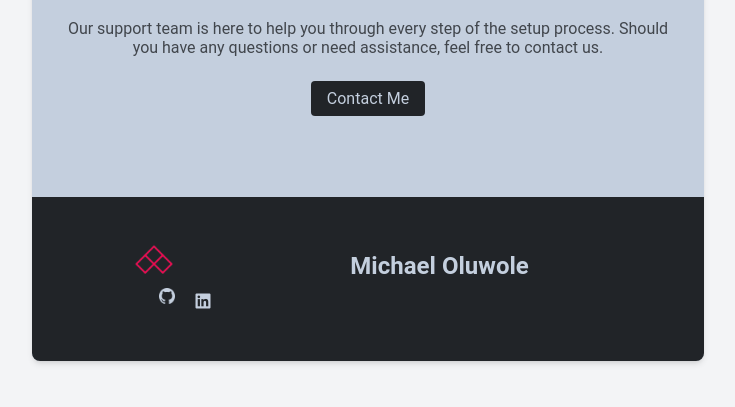
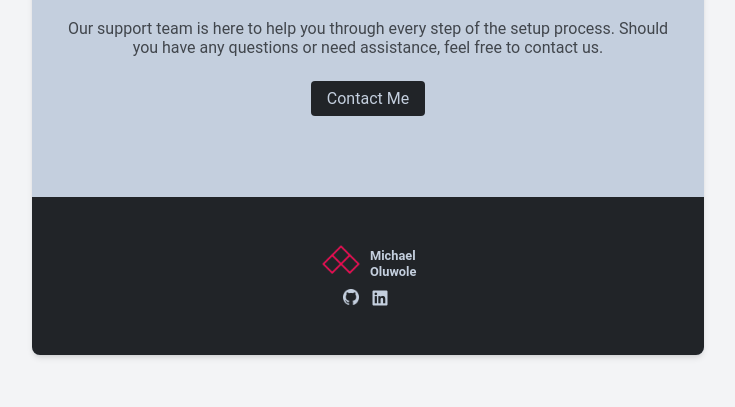
Before and after one commit to Michael-Obj/portfolio, a Django app: template templates/email.html in a window 1280 px wide. Shown: the part 1665-2072 px from the top of the page, without its empty margins (272-1007 px from the left). After the commit the page ends 2023 px from the top, so only its background shows below. Run offline with Django 5.2, Linux system fonts and the light colour scheme; the template is opened without the code that fills it, so the values that code supplies are empty.

Commit message:
forth commit

```diff
--- a/templates/email.html
+++ b/templates/email.html
@@ -44,7 +44,7 @@
                         <td>
                             <div class="" style="display: flex; align-items: center;">
                                 <img alt="logo" class="" height="40" width="40" style="height: 2.5rem; width: 2.5rem;" src="https://portfolio-production-fe96.up.railway.app/static/images/software-logo.png"/>
-                                <span class="" style="color: #C4CFDE; margin-left: 0.5rem; font-size: 1.25rem; line-height: 1.75rem; font-weight: 400;">
+                                <span class="" style="color: #C4CFDE; margin-left: 0.5rem; font-size: 1.25rem; line-height: 2.5rem; font-weight: 400;">
                                     Michael Oluwole
                                 </span>
                             </div>
@@ -215,7 +215,7 @@
                         </tr>
                     </thead>
 
-                    <tbody>
+                    <!-- <tbody>
                         <tr style="text-align: center;">
                             <td></td>
                             <td valign="middle" style="text-align: right;" >
@@ -243,6 +243,37 @@
                             </td>
                             <td></td>
                         </tr>
+                    </tbody> -->
+
+
+                    <tbody>
+                        <tr style="text-align: center;">
+                            <td style="width: 25%"></td>
+                            <td valign="middle" style="text-align: right; width: 25%">
+                                <img alt="developer logo" class="" style="margin-right: 0.3rem; display: inline-block; vertical-align: middle;" height="40" width="40" src="https://portfolio-production-fe96.up.railway.app/static/images/software-logo.png"/>
+                            </td>
+                            <td valign="middle" style="text-align: left; width: 25%">
+                                <span class="" style="color: #C4CFDE; font-size: 0.8rem; line-height: 1rem; font-weight: 700; display: inline-block; vertical-align: middle">
+                                    Michael <br> Oluwole
+                                </span>
+                            </td>
+                            <td style="width: 25%"></td>
+                        </tr>
+
+                        <tr style="text-align: center">
+                            <td style="width: 25%"></td>
+                            <td valign="middle" style="text-align: right; width: 25%">
+                                    <a class="text-white" target="_blank" href="https://github.com/Michael-Obj" rel="nofollow noopener noreferrer" style="color: #C4CFDE; padding-right: 7px; margin-bottom: 2px; display: inline-block; vertical-align: middle">
+                                        <i><img src="https://portfolio-production-fe96.up.railway.app/static/images/svg-github.png" alt="seo" loading="lazy" width="16" height="16" ></i>
+                                    </a>
+                            </td>
+                            <td valign="middle" style="text-align: left; width: 25%;">
+                                <a class="text-white" target="_blank" href="https://www.linkedin.com/in/michael-oluwole/" rel="nofollow noopener noreferrer" style="color: #C4CFDE; padding-left: 0px; display: inline-block; vertical-align: middle" >
+                                    <i><img src="https://portfolio-production-fe96.up.railway.app/static/images/svg-linkedin.png" alt="seo" loading="lazy" width="20" height="20"></i>
+                                </a>
+                            </td>
+                            <td style="width: 25%"></td>
+                        </tr>
                     </tbody>
 
                 </table>
```
